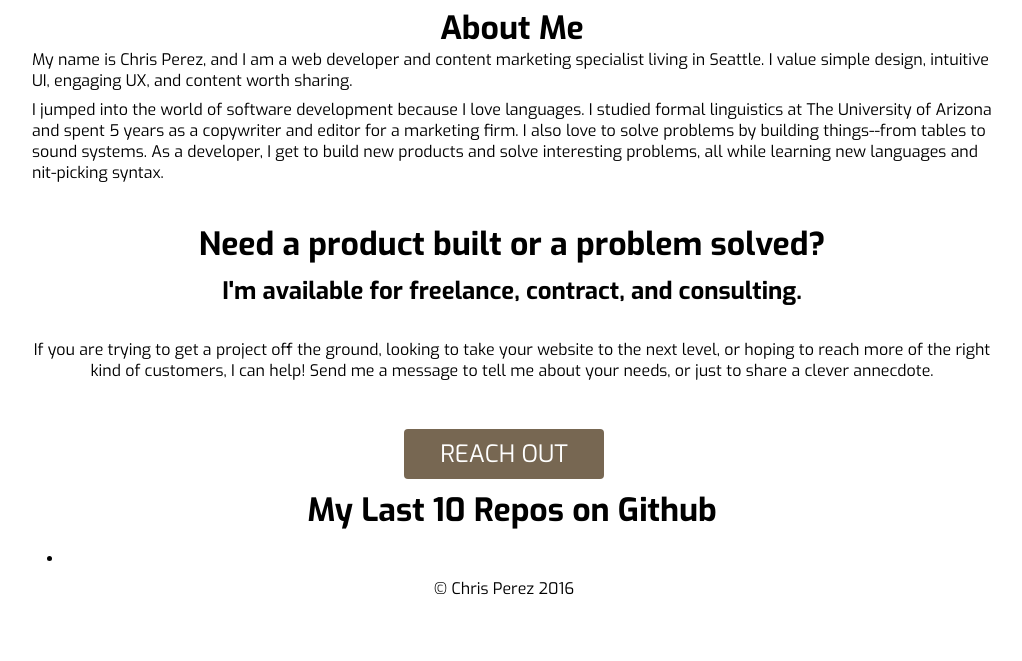
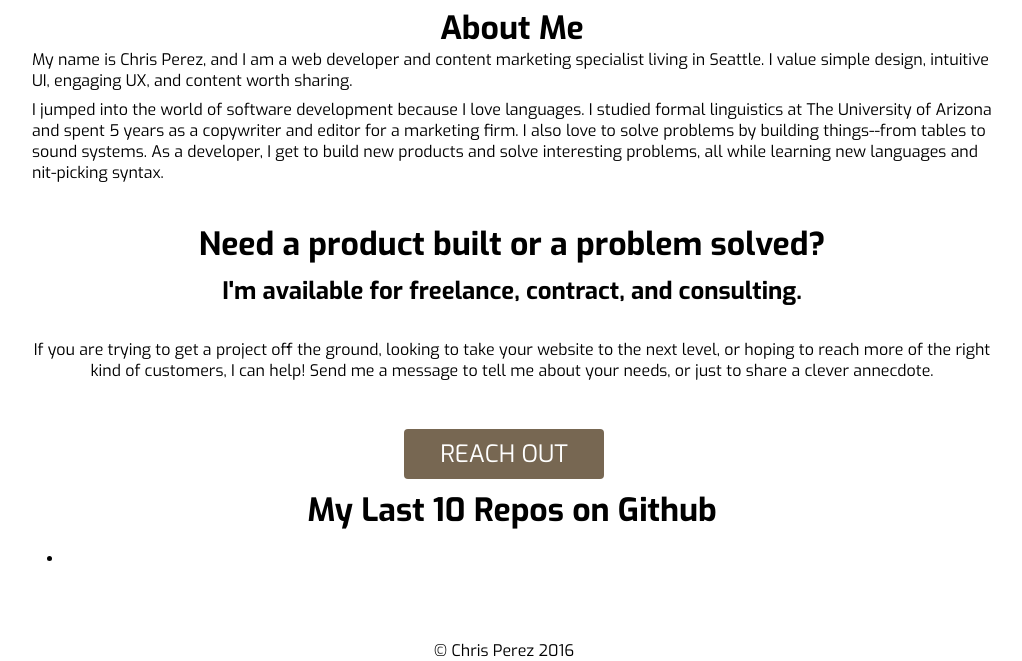
Before and after one commit to ckperez/portfolio, a website: page index.html in a window 1280 px wide. Shown: the part 201-862 px from the top of the page, without its empty margins (136-1158 px from the left). Before the commit the page ends 800 px from the top, so only its background shows below. Drawn offline with Linux system fonts and the light colour scheme; files whose address does not match are found by name.

Commit message:
fixed footer, updated readme with url to my domain

```diff
--- a/styles/layout/layout.css
+++ b/styles/layout/layout.css
@@ -2,12 +2,10 @@
 
 
 footer{
-  position: absolute;
-  bottom: 0;
-  left: 0;
-  right: 0;
   margin: 40px auto 0 auto;
   text-align: center;
+  float:left;
+  width: 100%;
 }
 
 footer a{
```
Also changed, not shown: README.md.
